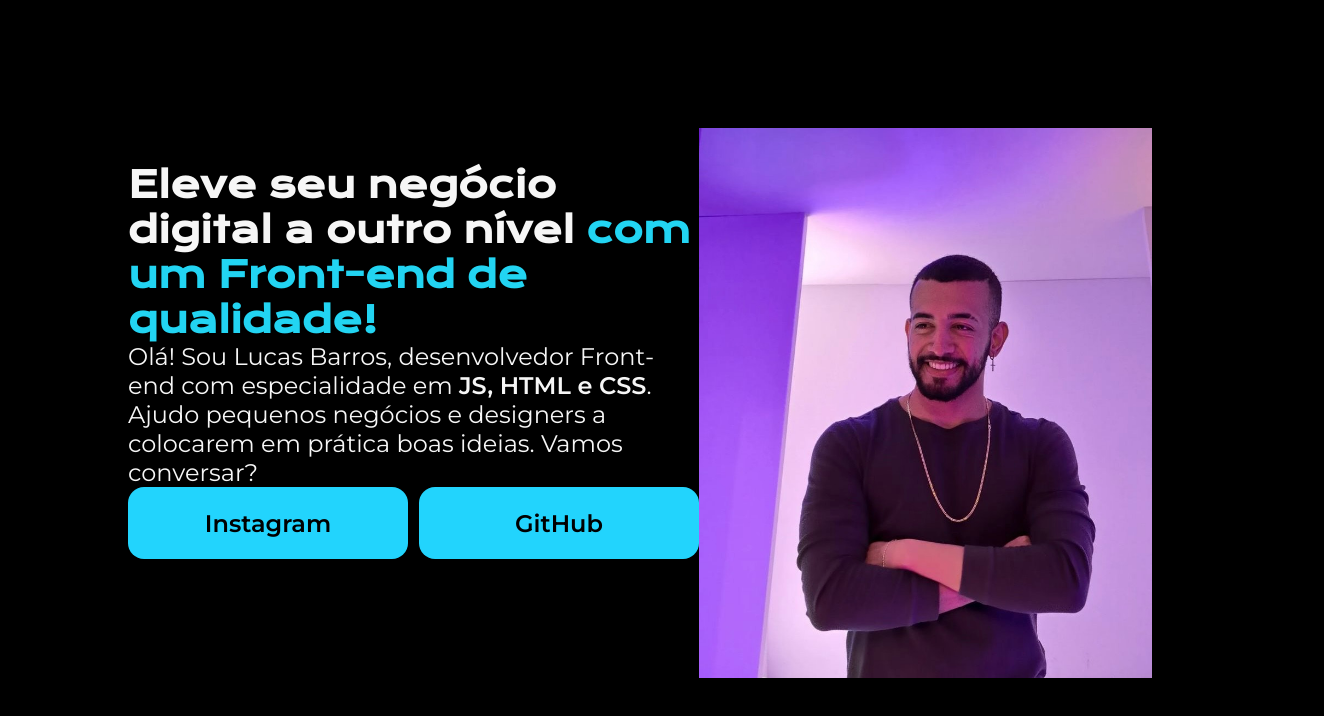
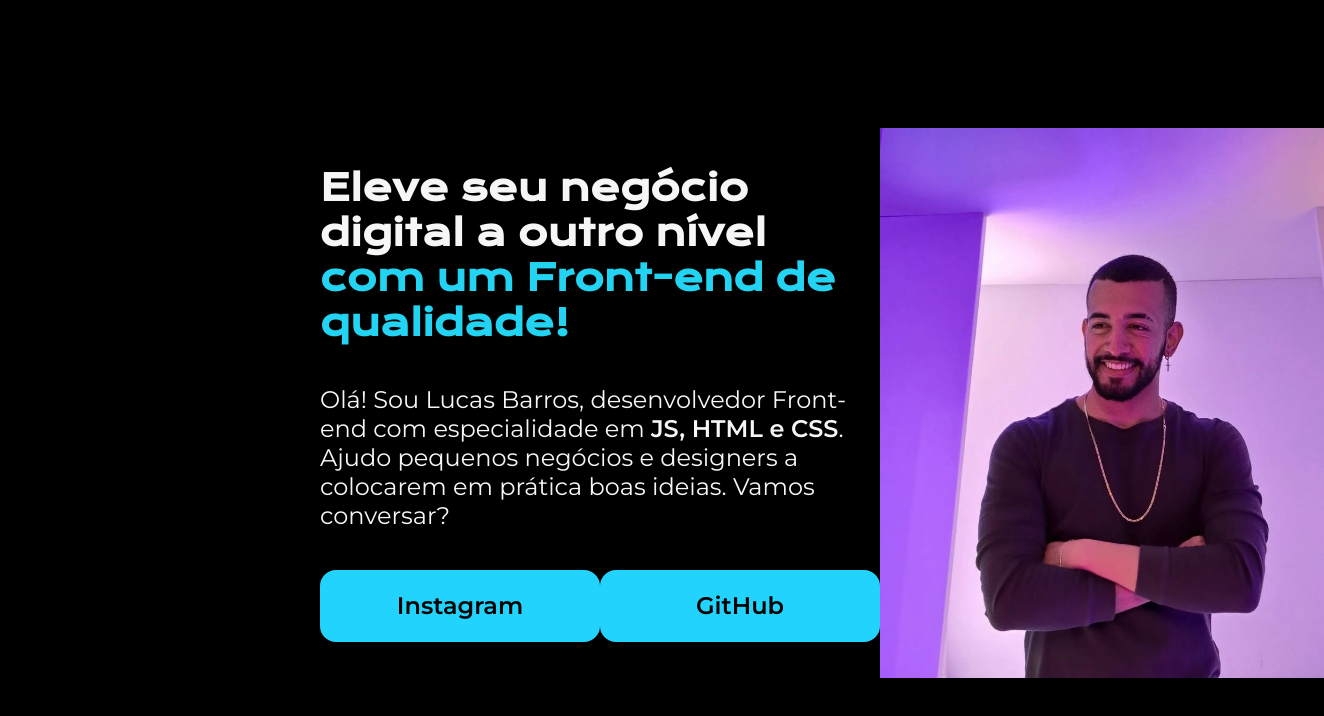
Before and after one commit to LucasGBarros/Portfolio, a plain HTML site: page index.html in a window 1280 px wide. Shown: the whole page, 1324 px wide, since content can reach past the window. Drawn offline with nearby package versions, Linux system fonts and the light colour scheme.

Commit message:
Inserindo espaçamento e direção do elementos filhos de forma organizada

```diff
--- a/style.css
+++ b/style.css
@@ -16,7 +16,7 @@ body {
 }
 
 .apresentacao {
-    margin: 10%;
+    margin: 10% 25%;
     display: flex;
     align-items: center;
     justify-content: space-between;
@@ -24,7 +24,9 @@ body {
 
 .apresentacao__conteudo {
     width: 615px;
-    height: 482px;
+    display: flex;
+    flex-direction: column;
+    gap: 40px;
 }
 
 .apresentacao__conteudo__titulo {
```
